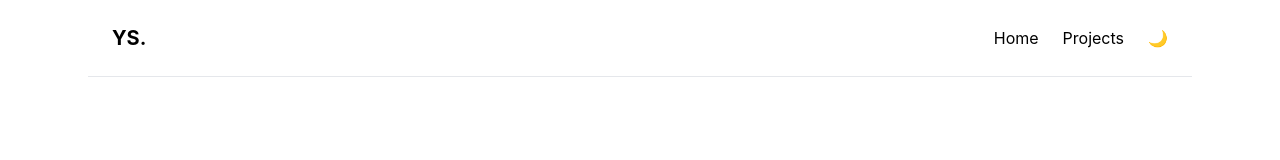
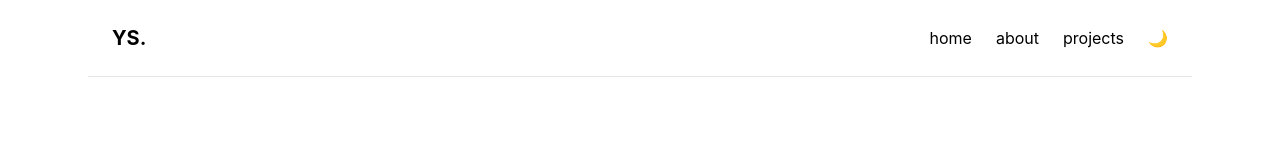
Before and after one commit to yuriisuprun/portfolio, a React (Create React App) app in the folder frontend/: page / in a window 1280 px wide. Shown: the top 160 px of the page. Built offline with nearby package versions, Linux system fonts and the light colour scheme.

Commit message:
Update navbar component

```diff
--- a/frontend/src/components/Navbar.js
+++ b/frontend/src/components/Navbar.js
@@ -6,28 +6,19 @@ export default function Navbar({ setActiveSection }) {
 
         <nav className="flex justify-between p-6 border-b">
 
-            <h1
-                className="font-bold text-xl cursor-pointer"
-                onClick={() => setActiveSection("home")}
-            >
-                YS.
-            </h1>
+            <h1 className="font-bold text-xl cursor-pointer"
+                onClick={() => setActiveSection("home")}>YS.</h1>
 
             <div className="flex gap-6">
 
-                <button
-                    onClick={() => setActiveSection("home")}
-                    className="hover:underline"
-                >
-                    Home
-                </button>
+                <button onClick={() => setActiveSection("home")}
+                    className="hover:underline">home</button>
 
-                <button
-                    onClick={() => setActiveSection("projects")}
-                    className="hover:underline"
-                >
-                    Projects
-                </button>
+                <button onClick={() => setActiveSection("about")}
+                        className="hover:underline">about</button>
+
+                <button onClick={() => setActiveSection("projects")}
+                    className="hover:underline">projects</button>
 
                 <ThemeToggle />
 
```
